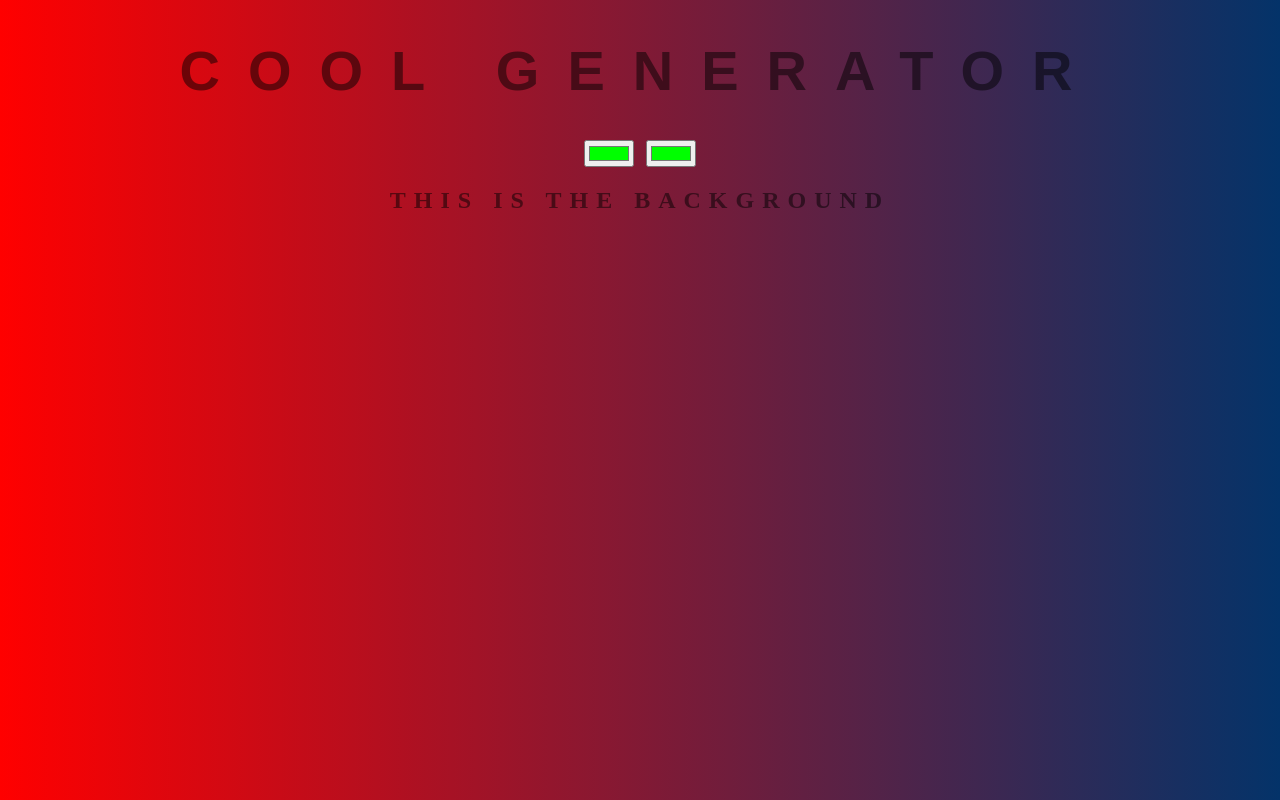
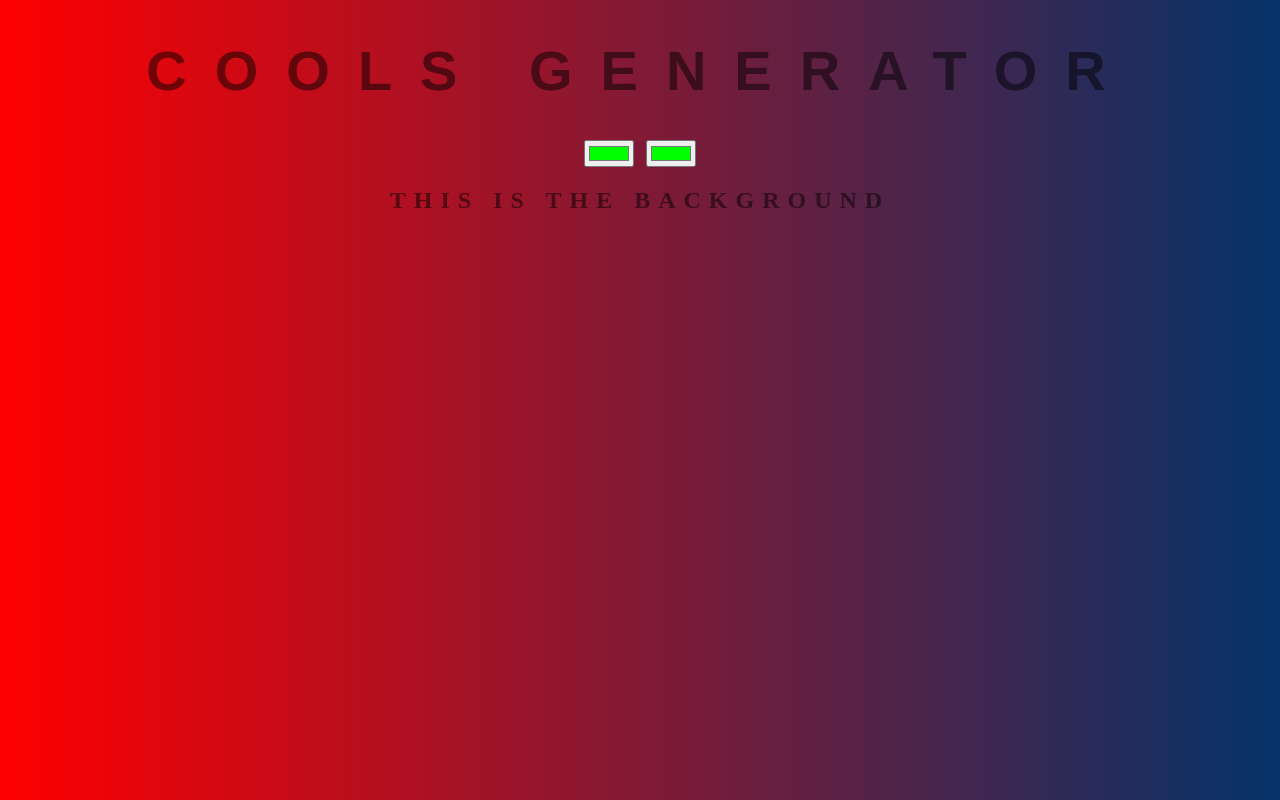
Before and after one commit to Alexxos/background-generator, a plain HTML site: page index.html in a window 1280 px wide. Drawn offline with Linux system fonts and the light colour scheme.

Commit message:
changing txt2

```diff
--- a/index.html
+++ b/index.html
@@ -7,7 +7,7 @@
     <link rel="stylesheet" href="style.css" src:"style.css">
 </head>
 <body id="gradient">
-    <h1>Cool generator</h1>
+    <h1>Cools generator</h1>
     <input class="color1" type="color" name="color1" value="#00ff00">
     <input class="color2" type="color" name="color2" value="#00ff00">
     <h2>This is the background</h2>
```
